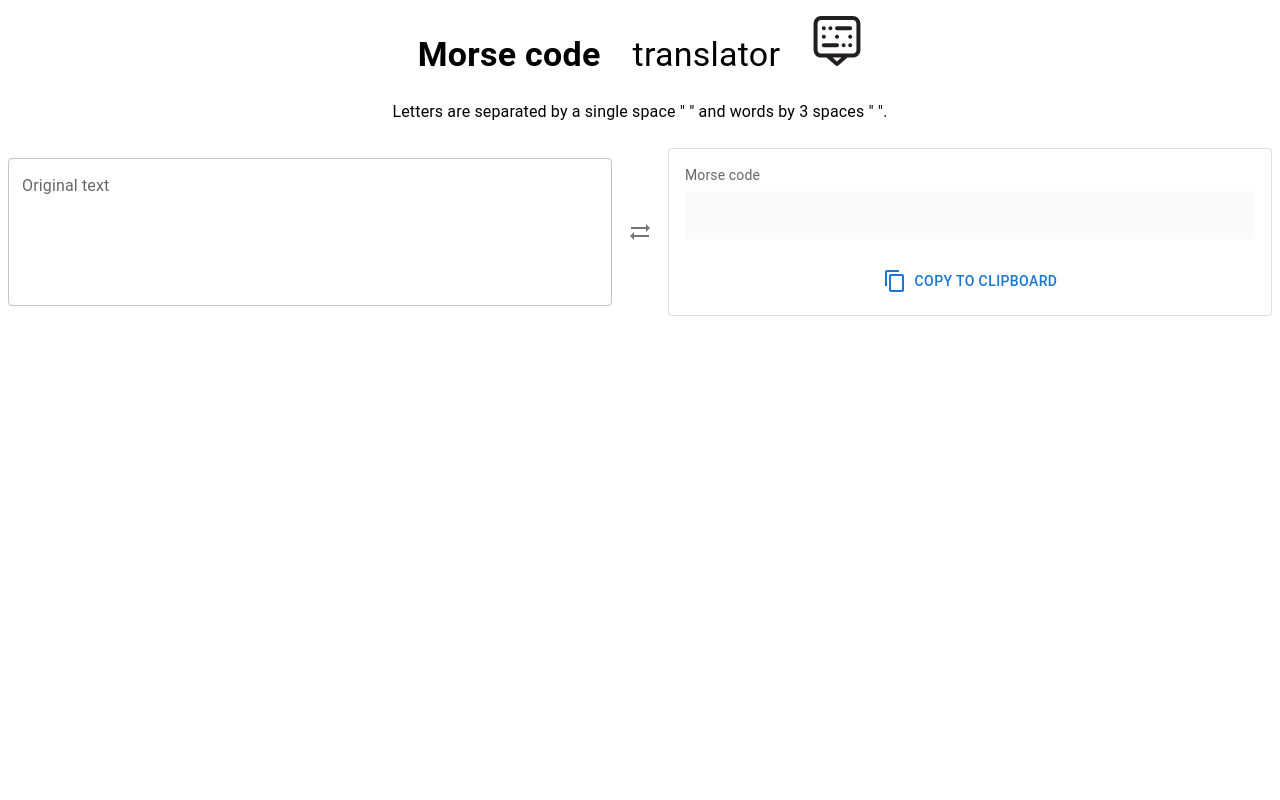
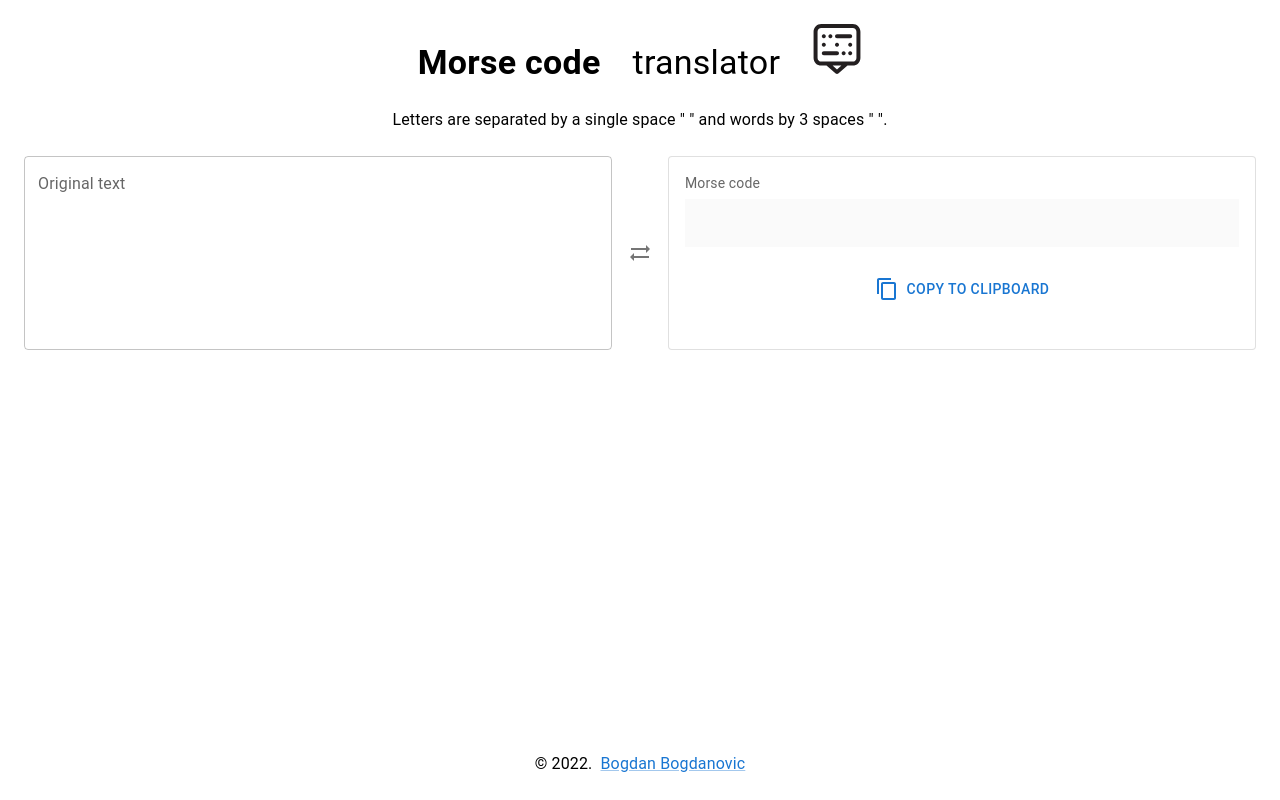
Before and after one commit to bbtools-ps/morse-code-translator, a React (Vite) app: page / in a window 1280 px wide. Built offline with nearby package versions, Linux system fonts and the light colour scheme.

Commit message:
added footer, code refactoring

```diff
--- a/src/App.tsx
+++ b/src/App.tsx
@@ -10,8 +10,9 @@ import {
 import { grey } from "@mui/material/colors";
 import useMediaQuery from "@mui/material/useMediaQuery";
 import { useState } from "react";
-import CopyButton from "./common/components/CopyButton";
-import Logo from "./common/components/Logo";
+import CopyButton from "./common/components/CopyButton/CopyButton";
+import Footer from "./common/components/Footer/Footer";
+import Logo from "./common/components/Logo/Logo";
 import { decodeMorse, encodeMorse } from "./common/functions/utils";
 
 export default function App() {
@@ -21,18 +22,14 @@ export default function App() {
   const isDesktop = useMediaQuery("(min-width:600px)");
 
   return (
-    <Grid
-      direction="column"
-      rowSpacing={3}
-      rowGap={3}
-      container
-      alignItems="center"
+    <>
+      <Box
+        sx={{ display: "flex", flex: 1, flexDirection: "column", p: 3, gap: 3 }}
       >
         <Grid
           container
           direction="row"
           sx={{
-          marginTop: "2rem",
             gap: "2rem",
             alignItems: "baseline",
             justifyContent: "center",
@@ -47,7 +44,7 @@ export default function App() {
             style={!isDesktop ? { marginTop: "-1.5rem" } : undefined}
           />
         </Grid>
-      <Typography variant="body1">
+        <Typography variant="body1" textAlign="center">
           Letters are separated by a single space " " and words by 3 spaces " ".
         </Typography>
         <Grid
@@ -62,7 +59,7 @@ export default function App() {
           <TextField
             label={`${!translateToggle ? "Original text" : "Morse code"}`}
             multiline
-          minRows={5}
+            minRows={7}
             value={value}
             onChange={(e) => {
               setValue(e.target.value.toUpperCase());
@@ -85,8 +82,15 @@ export default function App() {
           >
             <SyncAltIcon />
           </IconButton>
-        <Box sx={{ flex: 1, width: !isDesktop ? "100%" : undefined }}>
-          <Card variant="outlined" style={{ padding: "1rem" }}>
+          <Box
+            sx={{
+              display: "flex",
+              flex: 1,
+              height: "100%",
+              width: !isDesktop ? "100%" : undefined,
+            }}
+          >
+            <Card variant="outlined" style={{ padding: "1rem", flex: 1 }}>
               <Grid direction="column" container>
                 <Typography
                   sx={{ fontSize: 14 }}
@@ -121,6 +125,8 @@ export default function App() {
             </Card>
           </Box>
         </Grid>
-    </Grid>
+      </Box>
+      <Footer copyrightLabel="Bogdan Bogdanovic" />{" "}
+    </>
   );
 }
--- /dev/null
+++ b/src/common/components/Footer/Footer.tsx
@@ -0,0 +1,21 @@
+import { Link, Typography } from "@mui/material";
+import { getCurrentYear } from "../../../common/functions/utils";
+
+interface FooterProps {
+  copyrightLabel: string;
+}
+
+const Footer: React.FC<FooterProps> = ({ copyrightLabel }) => {
+  return (
+    <footer>
+      <Typography sx={{ textAlign: "center", mb: 3, mt: 1.5 }}>
+        © {getCurrentYear()}.
+        <Link href="https://bogdan-bogdanovic.com/" sx={{ ml: 1 }}>
+          {copyrightLabel}
+        </Link>
+      </Typography>
+    </footer>
+  );
+};
+
+export default Footer;
--- a/src/common/functions/utils.ts
+++ b/src/common/functions/utils.ts
@@ -36,3 +36,8 @@ export const encodeMorse = (str: string) => {
     .join("   ")
     .trim();
 };
+
+export const getCurrentYear = () => {
+  const date = new Date();
+  return date.getFullYear();
+};
--- a/src/index.css
+++ b/src/index.css
@@ -1,5 +1,7 @@
 html {
   box-sizing: border-box;
+  height: 100%;
+  display: flex;
 }
 
 *,
@@ -7,3 +9,17 @@ html {
 *:after {
   box-sizing: inherit;
 }
+
+body {
+  margin: 0;
+  padding: 0;
+  display: flex;
+  flex: 1;
+  flex-direction: column;
+}
+
+#root {
+  display: flex;
+  flex-direction: column;
+  flex: 1;
+}
```
Also changed, not shown: src/common/components/CopyButton/CopyButton.tsx (renamed from src/common/components/CopyButton.tsx), src/common/components/Logo/Logo.tsx (renamed from src/common/components/Logo.tsx), 1 other file (tests, documents, lock files or other folders). Lines whose indentation alone changed are shown as unchanged.
